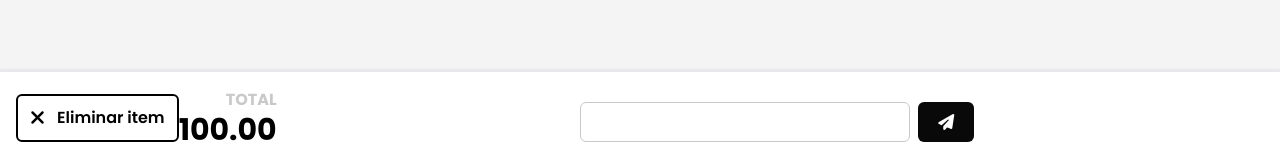
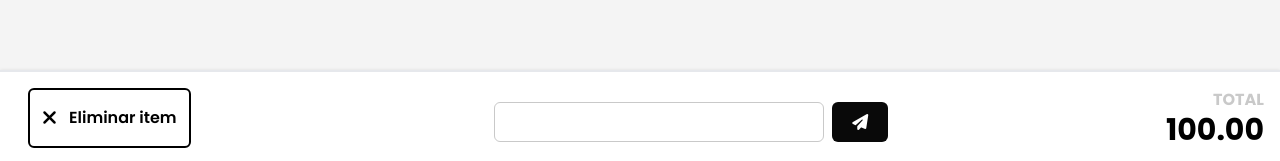
Before and after one commit to PichardoWilfred/quantity-billing, a Vue app: page / in a window 1280 px wide. Shown: the part 636-797 px from the top of the page. Built offline with nearby package versions, Linux system fonts and the light colour scheme.

Commit message:
vuex added & ui updated, delete item adjusted for lg displays

```diff
--- a/package.json
+++ b/package.json
@@ -11,7 +11,8 @@
     "@vueuse/components": "^10.1.2",
     "@vueuse/core": "^10.1.2",
     "vue": "^3.2.47",
-    "vue-click-outside": "^1.1.0"
+    "vue-click-outside": "^1.1.0",
+    "vuex": "^4.0.2"
   },
   "devDependencies": {
     "@vitejs/plugin-vue": "^4.0.0",
--- a/src/components/table/TableContent.vue
+++ b/src/components/table/TableContent.vue
@@ -8,17 +8,17 @@
             <input type="text" class="focus-within:outline-none w-[40%] px-3 py-2 bg-gray-1 rounded-sm">
         </div>
     </main>
-    <footer class="flex justify-center max-lg:flex-col bg-white p-4 border-t-2 border-gray-3 shadow-[0_1px_4px_rgba(0,0,0,0.16)]">
-        <div class="flex items-center justify-between">
+    <footer class="flex justify-center lg:justify-between max-lg:flex-col bg-white p-4 border-t-2 border-gray-3 shadow-[0_1px_4px_rgba(0,0,0,0.16)]">
+        <div class="max-lg:flex hidden items-center justify-between">
             <div class="flex">
-                <button class="flex items-center border-2 px-3 py-2 rounded-md border-gray-5 text-gray-5">
+                <button class="flex items-center border-2 px-3 py-2 rounded-md border-gray-5 text-gray-5 lg:mx-3 max-lg:mr-3">
                     <i class="fa-solid fa-xmark text-xl mr-3"></i>
                     <span class="text-md font-semibold">
                         Eliminar item
                     </span>
                 </button>
             </div>
-            <div class="flex flex-col lg:order-2 items-end ml-auto">
+            <div class="flex flex-col items-end">
                 <h4 class="text-gray-4 text-md font-bold">
                     TOTAL
                 </h4>
@@ -27,11 +27,28 @@
                 </h3>
             </div>
         </div>
-        <div class="flex lg:w-[380px] lg:items-center lg:order-1 mt-2 lg:mx-auto">
+
+        <button class="hidden lg:flex items-center border-2 px-3 py-2 rounded-md border-gray-5 text-gray-5 lg:mx-3 max-lg:mr-3">
+            <i class="fa-solid fa-xmark text-xl mr-3"></i>
+            <span class="text-md font-semibold">
+                Eliminar item
+            </span>
+        </button>
+
+        <div class="flex lg:w-[380px] lg:items-center mt-2 lg:mx-auto">
             <input type="text" class="lg:h-[40px] pl-3 border-gray-4 border mr-2 flex-grow-[2] rounded-md focus-within:outline-none">
             <button class="bg-black hover:bg-black-2 text-white rounded-md flex-grow-2 ">
                 <i class="fa-solid fa-paper-plane p-3 px-5"></i>
             </button>
+        </div>
+
+        <div class="hidden lg:flex flex-col items-end">
+            <h4 class="text-gray-4 text-md font-bold">
+                TOTAL
+            </h4>
+            <h3 class="text-dark text-3xl font-bold">
+                100.00
+            </h3>
         </div>
     </footer>
 </template>
```
Also changed, not shown: 1 other file (tests, documents, lock files or other folders).
